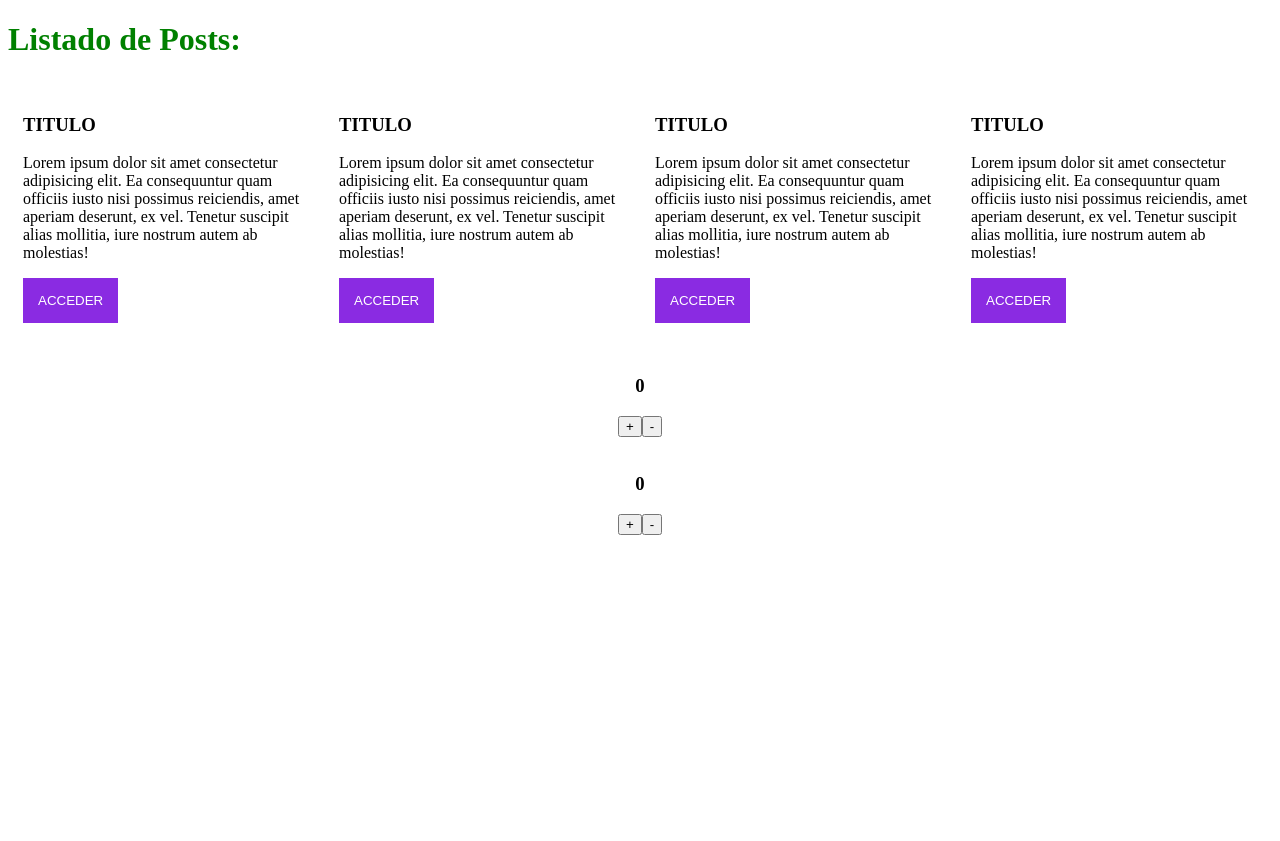
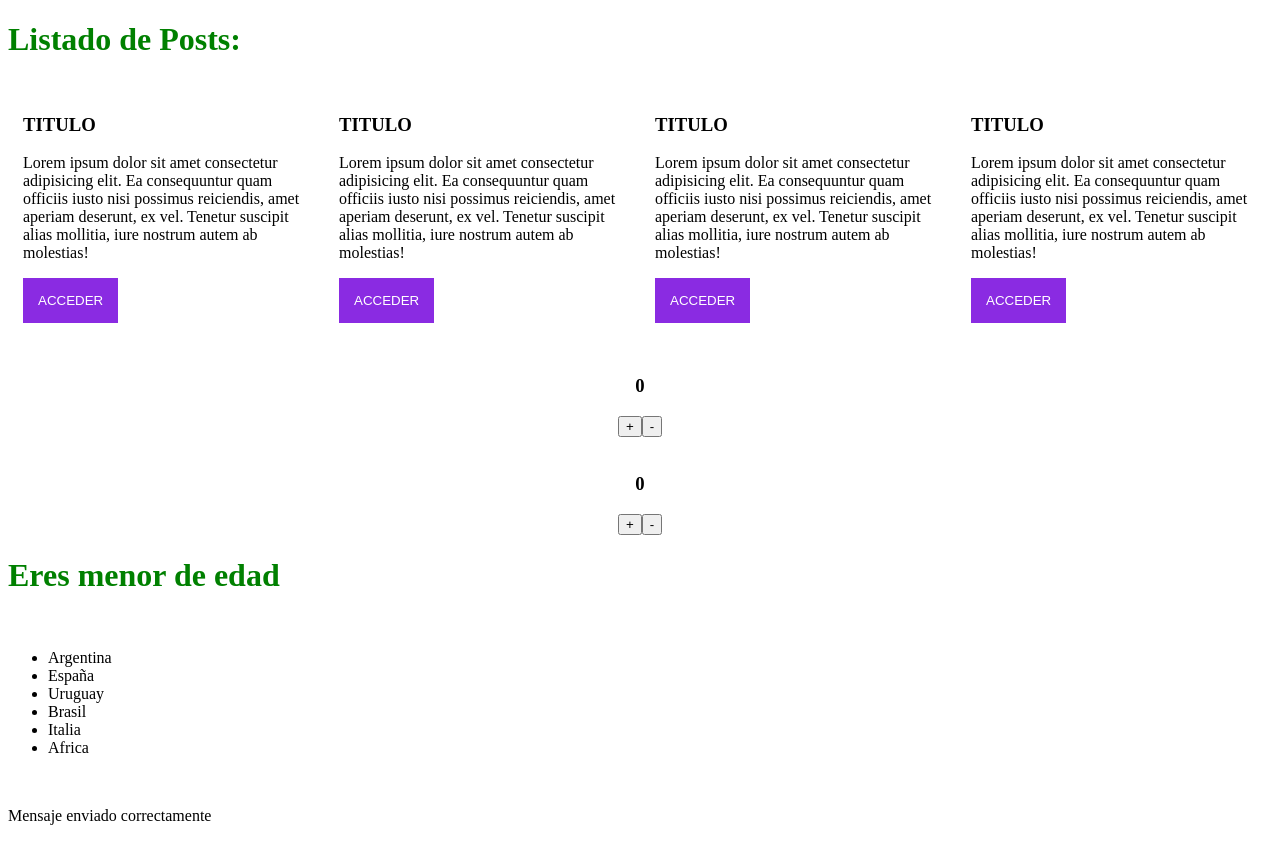
Before and after one commit to iecargnino/hello-vuerld, a Vue app: page / in a window 1280 px wide. Before the commit the page ends 800 px from the top, so only its background shows below. Built offline with nearby package versions, Linux system fonts and the light colour scheme.

Commit message:
Directivas

```diff
--- a/src/App.vue
+++ b/src/App.vue
@@ -5,12 +5,20 @@
   <CounterOption />
   <br>
   <CounterComposition />
+  <ExampleSelectiveVue />
+  <br>
+  <ExampleFor />
+  <br>
+  <ClassBind />
 </template>
 
 <script lang="ts" setup>
   import PostContainer from './components/PostContainer.vue';
   import CounterOption from './components/CounterOption.vue';
   import CounterComposition from './components/CounterComposition.vue';
+  import ExampleSelectiveVue from './components/ExampleSelective.vue';
+  import ExampleFor from './components/ExampleFor.vue';
+  import ClassBind from './components/ClassBind.vue';
 </script>
 
 <style>
--- /dev/null
+++ b/src/components/ClassBind.vue
@@ -0,0 +1,20 @@
+<template>
+    <p v-bind:class="{ danger: hasError }">Mensaje enviado correctamente</p>
+</template>
+
+<script lang="ts">
+    import { defineComponent } from 'vue';
+    export default defineComponent({
+        name: 'ClassBind',
+        setup() {
+            let hasError = false;
+            return { hasError }
+        }
+    })
+</script>
+
+<style scoped>
+    .danger {
+      color: red;
+    }
+</style>
--- /dev/null
+++ b/src/components/ExampleFor.vue
@@ -0,0 +1,47 @@
+<template>
+    <ul>
+        <!--<li v-for="pais in countries" v-bind:key="pais">{{ pais }}</li> -->
+        <li v-for="pais in countries" v-bind:key="pais.code">{{ pais.name }}</li>
+    </ul>
+</template>
+
+<script lang="ts" setup>
+    import { Ref, ref } from 'vue';
+    /*let countries:Ref<Array<string>> = ref([
+        'Argentina', 'España', 'Uruguay', 'Brasil', 'Italia', 'Africa'
+    ])*/
+    interface ICountry {
+        code: string,
+        name: string
+    }
+
+    let countries:Ref<Array<ICountry>> = ref([
+        {
+            code: 'Ar',
+            name: 'Argentina'
+        },
+        {
+            code: 'Es',
+            name: 'España'
+        },
+        {
+            code: 'Ur',
+            name: 'Uruguay'
+        },
+        {
+            code: 'Br',
+            name: 'Brasil'
+        },
+        {
+            code: 'It',
+            name: 'Italia'
+        },
+        {
+            code: 'Af',
+            name: 'Africa'
+        }
+    ])
+</script>
+
+<style scoped>
+</style>
--- /dev/null
+++ b/src/components/ExampleSelective.vue
@@ -0,0 +1,14 @@
+<template>
+    <h1 v-if="edad < 10">Eres menor de edad</h1>
+    <h1 v-else>Eres mayor de edad</h1>
+  </template>
+
+  <script lang="ts" setup>
+    let edad = 8
+  </script>
+
+  <style scoped>
+    h1 {
+      color: green;
+    }
+  </style>
```
